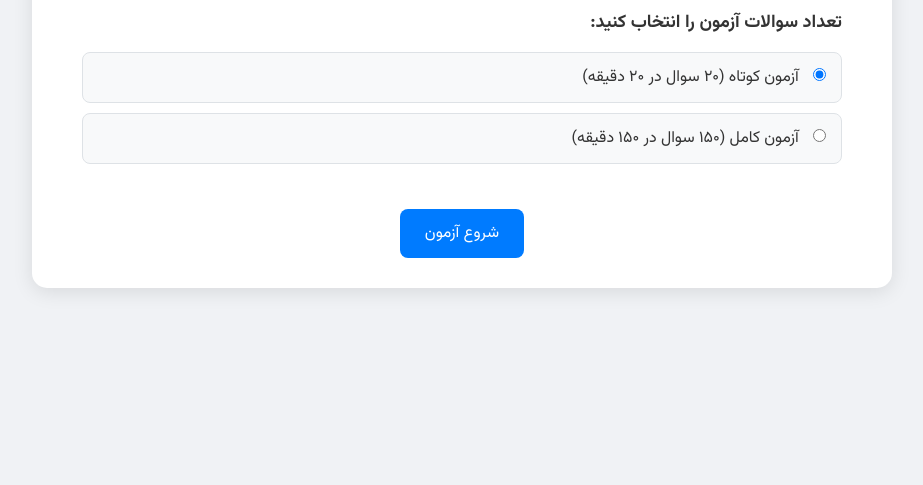
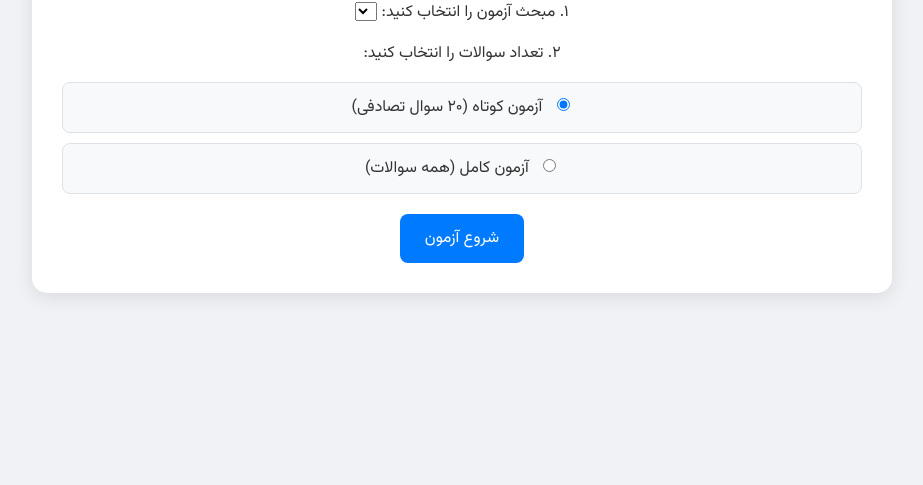
Before and after one commit to mehditoxic/quizapp.github.io, a plain HTML site: page index.html in a window 1280 px wide. Shown: the part 315-800 px from the top of the page, without its empty margins (178-1101 px from the left). Drawn offline with Linux system fonts and the light colour scheme.

Commit message:
Update index.html

```diff
--- a/index.html
+++ b/index.html
@@ -10,26 +10,34 @@
     <div class="container">
         <div id="start-screen">
             <h1>آزمون آنلاین مدلهای زبانی بزرگ (LLM)</h1>
-            <div id="quiz-options">
-                <p><strong>تعداد سوالات آزمون را انتخاب کنید:</strong></p>
+
+            <div class="config-group">
+                <label for="topic-select">۱. مبحث آزمون را انتخاب کنید:</label>
+                <select id="topic-select">
+                    </select>
+            </div>
+
+            <div class="config-group" id="length-config-group">
+                <p>۲. تعداد سوالات را انتخاب کنید:</p>
                 <div class="option-group">
                     <label>
                         <input type="radio" name="quiz-length" value="20" checked>
-                        آزمون کوتاه (۲۰ سوال در ۲۰ دقیقه)
+                        آزمون کوتاه (۲۰ سوال تصادفی)
                     </label>
                     <label>
                         <input type="radio" name="quiz-length" value="150">
-                        آزمون کامل (۱۵۰ سوال در ۱۵۰ دقیقه)
+                        آزمون کامل (همه سوالات)
                     </label>
                 </div>
             </div>
+
             <button id="start-btn">شروع آزمون</button>
         </div>
 
         <div id="quiz-screen" class="hidden">
             <div id="header">
                 <div id="timer">۰۰:۰۰</div>
-                <div id="progress">سوال ۱ از ۲۰</div>
+                <div id="progress">سوال ۱ از --</div>
             </div>
             <div id="question-container">
                 <h2 id="question-text">متن سوال در اینجا قرار می‌گیرد...</h2>
@@ -44,7 +52,7 @@
             <p>تعداد پاسخ‌های صحیح: <span id="score-correct"></span></p>
             <p>تعداد پاسخ‌های غلط: <span id="score-incorrect"></span></p>
             <p>درصد موفقیت: <span id="score-percentage"></span>%</p>
-            <button id="restart-btn">شروع مجدد آزمون</button>
+            <button id="restart-btn">بازگشت به صفحه اصلی</button>
         </div>
     </div>
 
```
